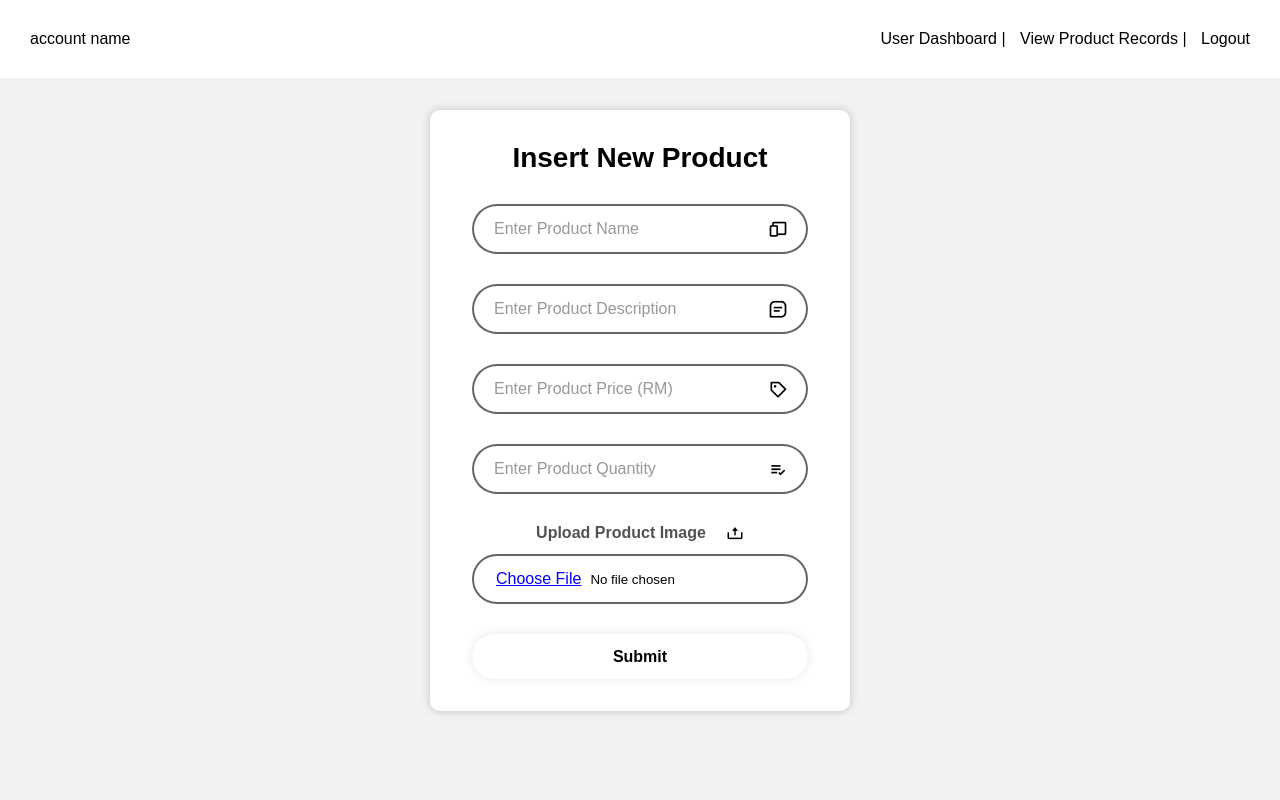
After one commit to moneyworkforme/server-side-assignment, a PHP site: page /product_create.php in a window 1280 px wide. The commit adds this page. Run offline with PHP 8.4, Linux system fonts and the light colour scheme; the visitor is signed in with stand-in values (Sample User, id 1).

Commit message:
product_create init de

```diff
--- /dev/null
+++ b/css/product_create.css
@@ -0,0 +1,200 @@
+* {
+    margin: 0;
+    padding: 0;
+    box-sizing: border-box;
+    font-family: "Poppins", sans-serif;
+}
+
+body {
+    color: #000000;
+}
+
+.container{
+    display: flex;
+    flex-direction: column;
+    min-height: 100vh;
+    min-width: 319px;
+    background-color: #f2f2f2;
+}
+
+.header {
+    display: flex;
+    justify-content: space-between;
+    align-items: center;
+    color: #000000;
+    padding: 30px;
+    background-color: #fff;
+}
+
+.header p {
+    margin: 0;
+}
+
+nav a {
+    text-decoration: none;
+    color: #000000;
+    margin-left: 10px;
+}
+
+nav a:hover {
+    text-decoration: underline;
+    color:#77398f;
+}
+
+.child {
+    display: flex;
+    justify-content: center;
+    align-items: center;
+    padding-top: 32px;
+}
+
+.wrapper {
+    width: 420px;
+    background-color: #fff;
+    border: 2px solid rgba(255,255,255,.2);
+    backdrop-filter: blur(20px);
+    box-shadow: 0 0 10px rgba(0,0,0,.2);
+    border-radius: 10px;
+    padding: 30px 40px;
+}
+
+.wrapper h1 {
+    font-size: 28px;
+    text-align:center;
+}
+
+.wrapper .input-box {
+    position: relative;
+    width: 100%;
+    height: 50px;
+    margin: 30px 0;
+}
+
+.input-box input {
+    width:100%;
+    height:100%;
+    border: none;
+    outline: none;
+    border: 2px solid rgba(0,0,0,.6);
+    border-radius: 40px;
+    font-size: 16px;
+    color: #000000;
+    padding: 20px 45px 20px 20px;
+}
+
+.input-box input::placeholder{
+    color: #989898;
+}
+
+.input-box i {
+    position: absolute;
+    right: 20px;
+    top: 50%;
+    transform: translateY(-50%);
+    font-size: 20px;
+}
+
+/* .wrapper input[type="file"]{
+    display: none;
+} */
+
+/* .wrapper label {
+    display: inline-block;
+    width:100%;
+    height:50px;
+    border: none;
+    outline: none;
+    border: 2px solid rgba(0,0,0,.6);
+    border-radius: 40px;
+    font-size: 16px;
+    color: #989898;
+    padding: 15px 0px 20px 20px;
+    margin-bottom: 30px;
+    cursor: pointer;
+} */
+
+/* label i {
+    font-size: 18px;
+    margin-left: 117px;
+    color: #000000;
+} */
+
+
+.wrapper label {
+    display: flex;
+    justify-content: center;
+    width:100%;
+    height:30px;
+    font-size: 16px;
+    color: #000000ae;
+    font-weight: bold;
+}
+
+label i {
+    font-size: 18px;
+    margin-left: 20px;
+    color: #000000;
+}
+
+.uploadbtn {
+    width:100%;
+    height:50px;
+    border: 2px solid rgba(0,0,0,.6);
+    border-radius: 40px;
+    padding: 2px;
+    margin-bottom: 30px;
+}
+
+.uploadbtn::-webkit-file-upload-button {
+    border: none;
+    background-color: #fff;
+    color:blue;
+    border-radius: 40px;
+    font-size: 16px;
+    padding: 12px 5px 10px 20px;
+    cursor: pointer;
+    text-decoration: underline;
+}
+
+.uploadbtn::-webkit-file-upload-button:hover {
+    color:#000000;
+}
+
+.wrapper .registerbtn input {
+    width:100%;
+    height: 45px;
+    background: #fff;
+    border: none;
+    outline:none;
+    border-radius: 40px;
+    box-shadow: 0 0 10px rgba(0,0,0,.1);
+    cursor: pointer;
+    font-size: 16px;
+    color: #000000;
+    font-weight: 600;
+}
+
+.wrapper .register {
+    font-size: 14.5px;
+    text-align: center;
+    margin: 20px 0 15px;
+}
+
+.register p a {
+    color:#000000;
+    text-decoration: none;
+    font-weight: 600;
+}
+
+.register p a:hover {
+    text-decoration: underline;
+}
+
+.wrapper .input-box .red-text {
+    color:rgb(250, 143, 111);
+    margin-top: 4px;
+    margin-left: 27px;
+    margin-bottom: 10px;
+    font-size:small;
+    font-weight: bold;
+}
--- /dev/null
+++ b/product_create.php
@@ -0,0 +1,83 @@
+<?php
+include("auth.php");
+require('database.php');
+$status = "";
+if(isset($_POST['new']) && $_POST['new']==1){
+    $product_name =$_REQUEST['product_name'];
+    $price = $_REQUEST['price'];
+    $quantity = $_REQUEST['quantity'];
+    $date_record = date("Y-m-d H:i:s");
+    $submittedby = $_SESSION["username"];
+    $ins_query="INSERT into products
+    (`product_name`,`price`,`quntity`,`date_record`,`submittedby`)values
+    ('$product_name','$price','$quantity','$date_record','$submittedby')";
+    mysqli_query($con,$ins_query) or die(mysqli_error($con));
+    $status = "New Product Inserted Successfully.
+    </br></br><a href='view.php'>View Product Record</a>";
+}
+?>
+<!DOCTYPE html>
+<html>
+<head>
+    <meta charset="utf-8">
+    <title>Insert New Product</title>
+    <link rel="stylesheet" href="css/product_create.css">
+    <link href='https://unpkg.com/boxicons@2.1.4/css/boxicons.min.css' rel='stylesheet'> <!--to use boxicons icons-->
+</head>
+
+<body>
+<div class="container">
+    <div class="header">
+        <p>account name</p>
+        <nav>
+            <a href="dashboard.php">User Dashboard</a> |
+            <a href="view.php">View Product Records</a> |
+            <a href="logout.php">Logout</a>
+        </nav>
+    </div>
+    <div class="child">
+        <div class="wrapper">
+            <form enctype="multipart/form-data" action="" method="post" name="form">
+                <h1>Insert New Product</h1>
+                <!-- Specify this form as a new submission -->
+                <input type="hidden" name="new" value="1" />
+                <!-- product_name -->
+                <div class="input-box">
+                    <input type="text" name="product_name" placeholder="Enter Product Name" required/>
+                    <i class='bx bx-devices'></i>
+                </div>
+                <!-- product_description -->
+                <div class="input-box">
+                    <input type="text" name="product_desc" placeholder="Enter Product Description" required/>
+                    <i class='bx bx-message-square-detail'></i>
+                </div>
+                <!-- product_price -->
+                <div class="input-box">
+                    <input type="number" name="price" step="0.01" min="0" placeholder="Enter Product Price (RM)" required/>
+                    <i class='bx bx-purchase-tag'></i>
+                </div>
+                <!-- product_quantity -->
+                <div class="input-box">
+                    <input type="number" name="quantity" placeholder="Enter Product Quantity" required/>
+                    <i class='bx bx-list-check'></i>
+                </div>
+                <!-- product_picture -->
+                <!-- <input type="file" name="file" id="fileInput" required/>
+                <label for="fileInput">Upload Product Image<i class='bx bx-upload' ></i></label> -->
+
+                <label>Upload Product Image<i class='bx bx-upload' ></i></label>
+                <input type="file" class="uploadbtn" name="file" required/>
+
+
+                <div class="registerbtn">
+                    <input type="submit" name="submit" value="Submit">
+                </div>
+            </form>
+
+            <p style="color:#008000;"><?php echo $status; ?></p>
+        </div>
+    </div>
+</div>
+
+</body>
+</html>
--- a/registration.php
+++ b/registration.php
@@ -4,7 +4,7 @@
 <meta charset="utf-8">
 <title>User registration</title>
 <link rel="stylesheet" href="css/registration.css">
-    <link href='https://unpkg.com/boxicons@2.1.4/css/boxicons.min.css' rel='stylesheet'> <!--to use boxicons icons-->
+<link href='https://unpkg.com/boxicons@2.1.4/css/boxicons.min.css' rel='stylesheet'> <!--to use boxicons icons-->
 </head>
 
 <body>
@@ -54,7 +54,7 @@ if (isset($_REQUEST['customer_name'])){
                 </div>
 
                 <div class="registerbtn">
-                    <input type="submit" name="submit" value="submit">
+                    <input type="submit" name="submit" value="Submit">
                 </div>
 
                 <div class="register">
```
Also changed, not shown: product.php (added).
